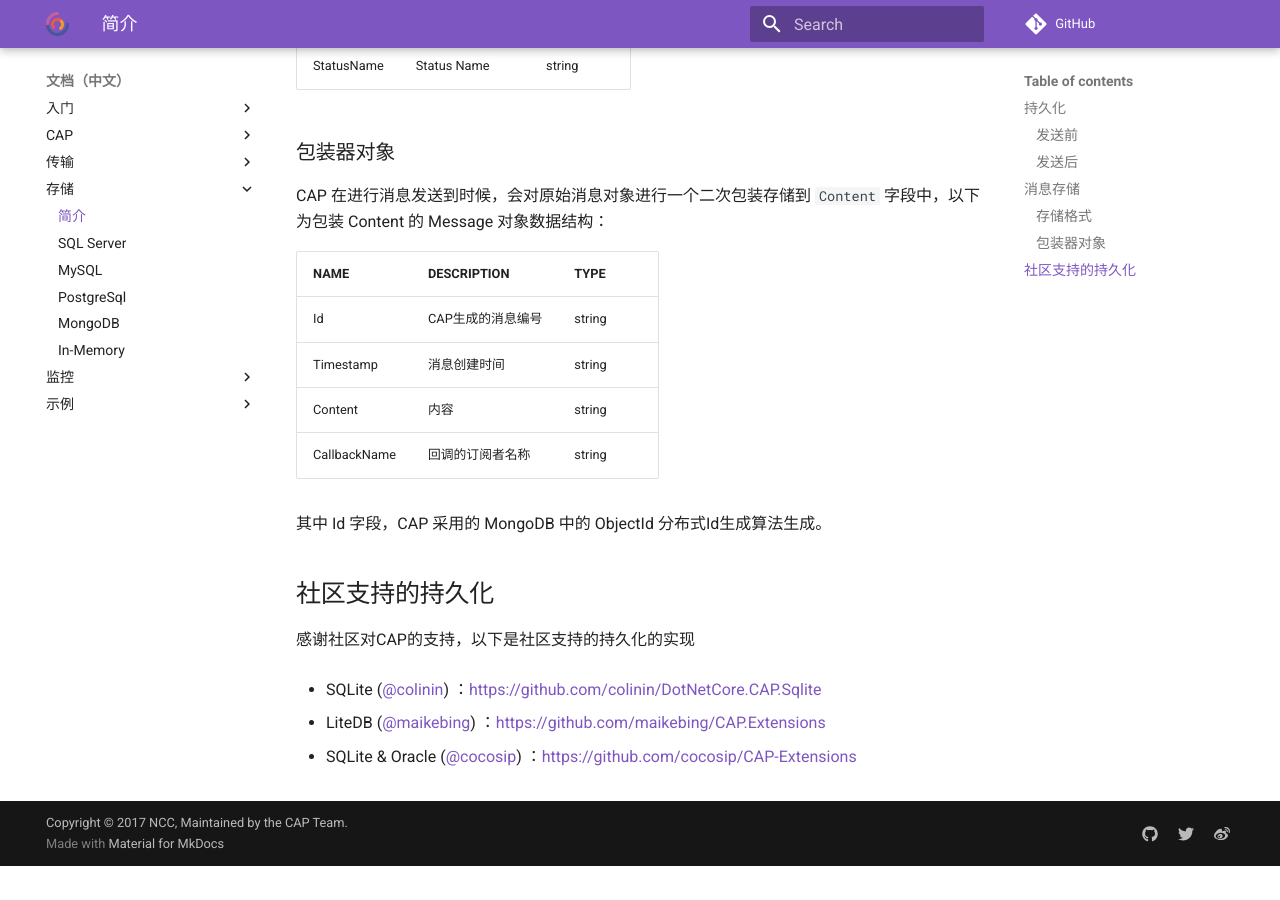
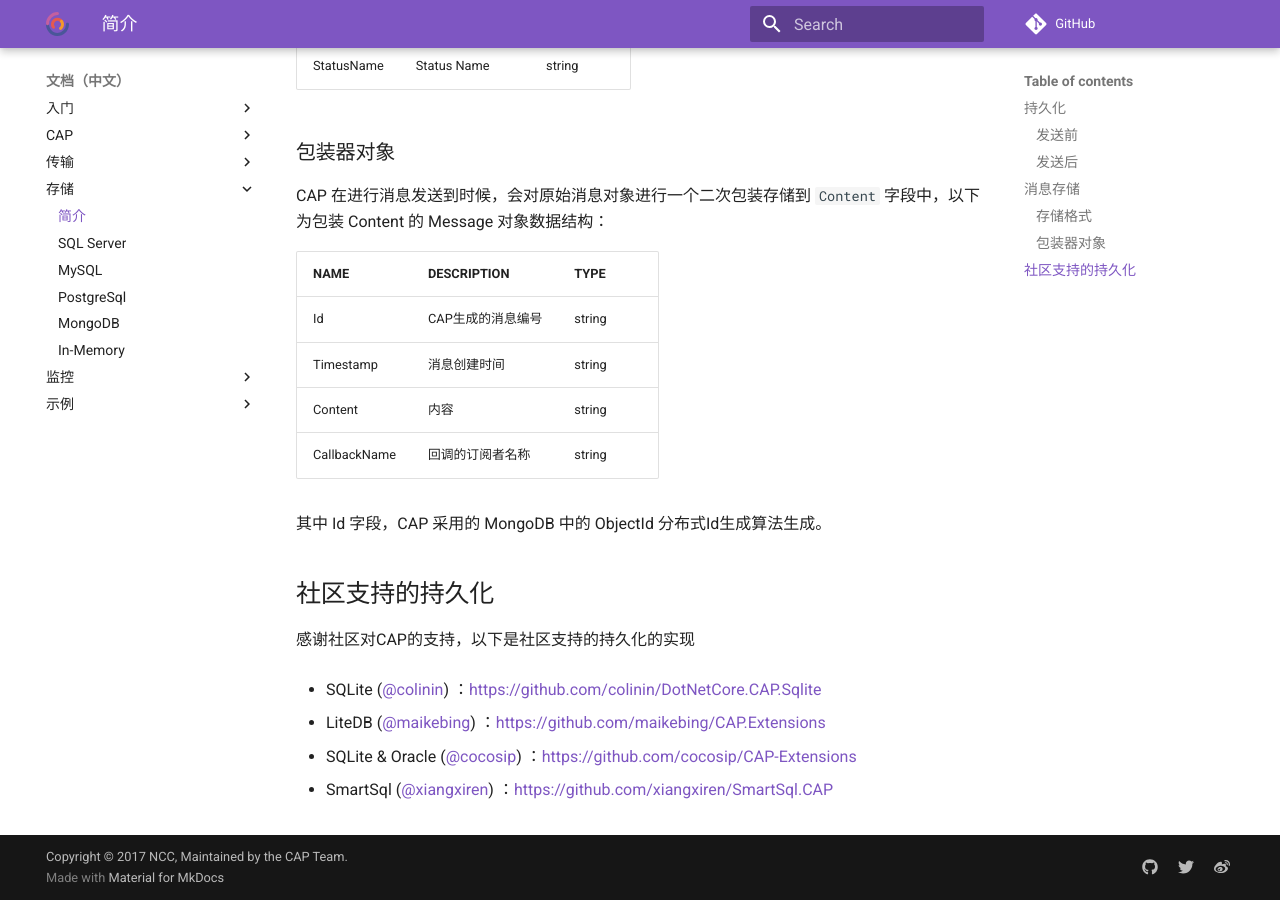
Before and after one commit to dotnetcore/CAP, an MkDocs documentation site: the page built from docs/content/user-guide/zh/storage/general.md, in a window 1280 px wide and 900 px high, scrolled down 1960 px. Built offline with MkDocs 1.6.1 and Material for MkDocs 9.7.7, drawn with Linux system fonts in a browser that asks for light colours; comment, search, counter and statistics services are not loaded; before the commit the page ends 2826 px from its top, so only the background shows below that.

Commit message:
Update docs

```diff
--- a/docs/content/user-guide/zh/storage/general.md
+++ b/docs/content/user-guide/zh/storage/general.md
@@ -73,3 +73,5 @@ CallbackName |	回调的订阅者名称 | string
 * LiteDB ([@maikebing](https://github.com/maikebing)) ：https://github.com/maikebing/CAP.Extensions
 
 * SQLite & Oracle ([@cocosip](https://github.com/cocosip)) ：https://github.com/cocosip/CAP-Extensions
+
+* SmartSql ([@xiangxiren](https://github.com/xiangxiren)) ：https://github.com/xiangxiren/SmartSql.CAP
```
